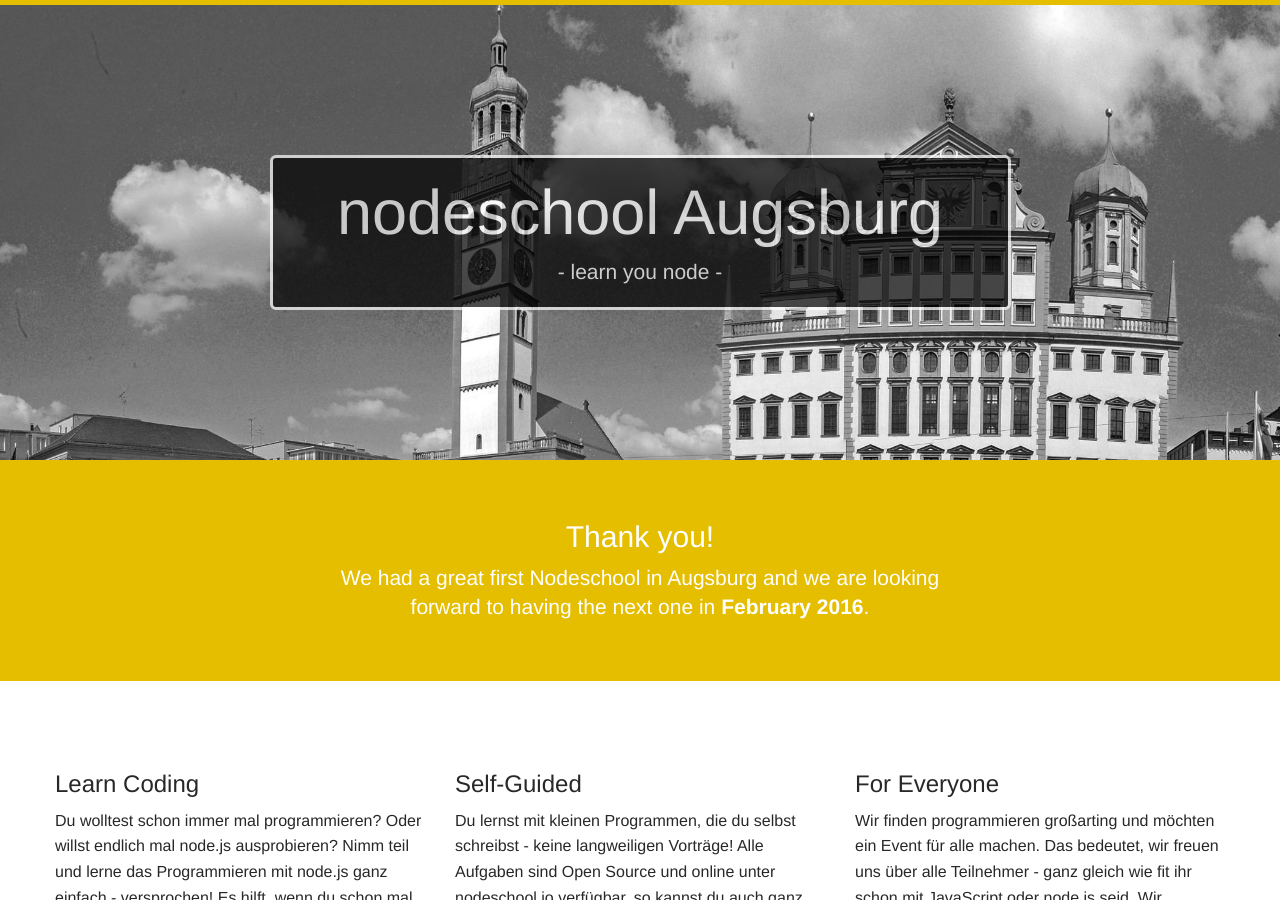
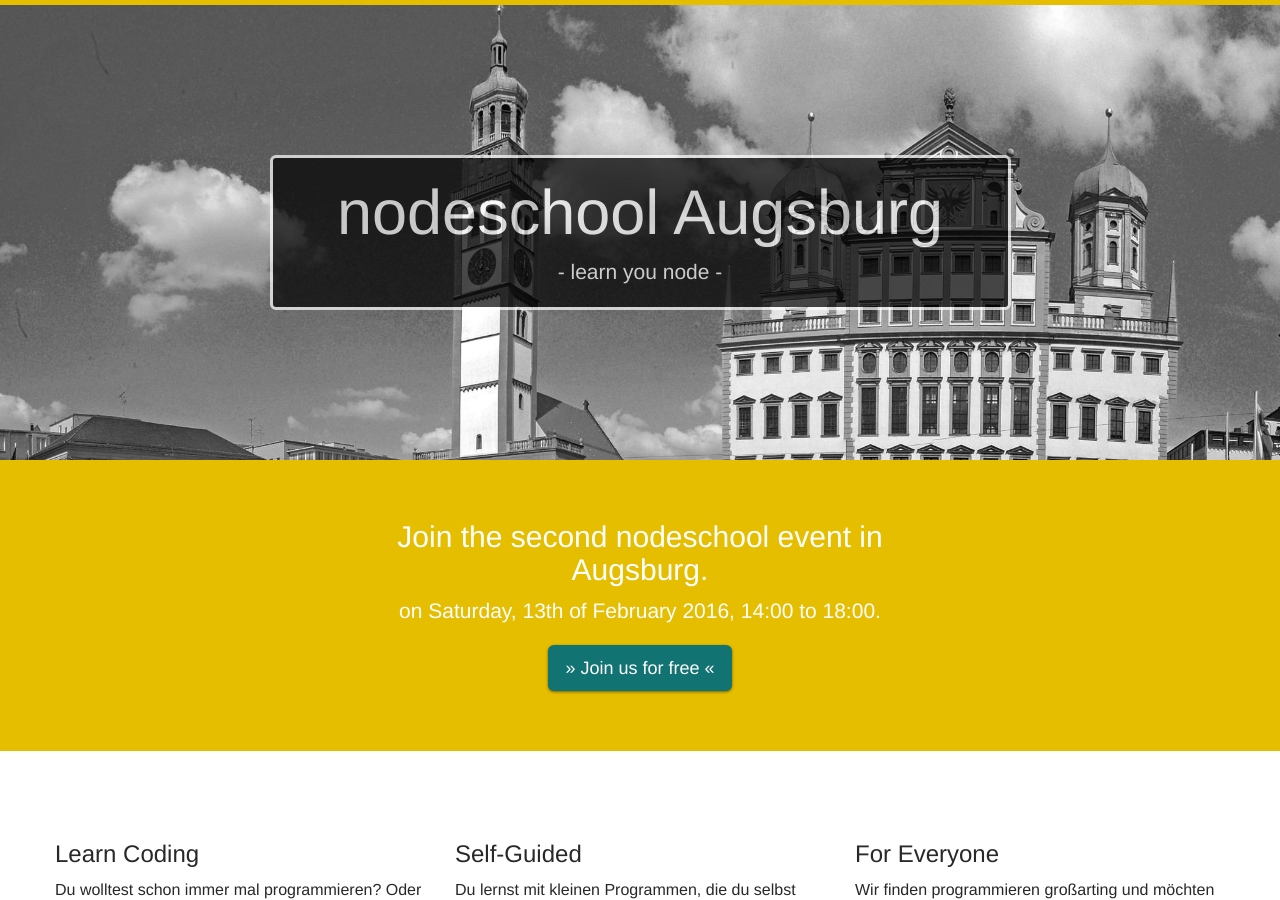
Before and after one commit to nodeschool/augsburg, a Jekyll site: the page built from index.html, in a window 1280 px wide and 900 px high. Built offline with Jekyll 4.4.1, drawn with Linux system fonts in a browser that asks for light colours.

Commit message:
Update event information

```diff
--- a/index.html
+++ b/index.html
@@ -5,9 +5,12 @@
     <div class="container-fluid content event">
         <div class="row">
             <div class="col-md-6 col-md-offset-3 text-center">
-                <h2>Thank you!</h2>
+                <h2>Join the second nodeschool event in Augsburg.</h2>
                 <p class="lead">
-                    We had a great first Nodeschool in Augsburg and we are looking forward to having the next one in <strong>February 2016</strong>.
+                    on Saturday, 13th of February 2016, 14:00 to 18:00.
+                </p>
+                <p class="lead">
+                    <a class="btn btn-lg btn-spinach" href="https://ti.to/nodeschool-augsburg/nodeschool-augsburg-februar-2016">&raquo; Join us for free &laquo;</a>
                 </p>
             </div>
         </div>
```
